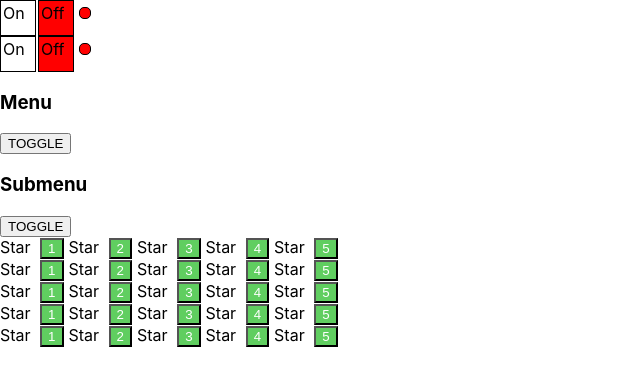
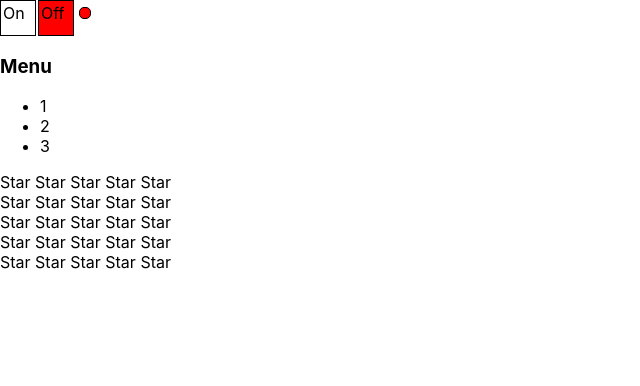
Before and after one commit to ivanrussui/kabzda-easy, a React (Create React App) app: page / in a window 1280 px wide. Shown: the top 386 px of the page, without its empty margins (0-640 px from the left). Built offline with nearby package versions, Linux system fonts and the light colour scheme.

Commit message:
07 - uncontrolled components

```diff
--- a/src/App.tsx
+++ b/src/App.tsx
@@ -26,9 +26,9 @@ function App() {
             {/*<Rating value={4}/>*/}
             {/*<Rating value={5}/>*/}
             <OnOff />
-            <OnOff />
+            {/*<OnOff />*/}
             <UncontrolledAccordion titleValue={'Menu'} />
-            <UncontrolledAccordion titleValue={'Submenu'} />
+            {/*<UncontrolledAccordion titleValue={'Submenu'} />*/}
             <UncontrolledRating />
             <UncontrolledRating />
             <UncontrolledRating />
--- a/src/components/UncontrolledAccordion/Accordion.tsx
+++ b/src/components/UncontrolledAccordion/Accordion.tsx
@@ -10,16 +10,17 @@ function UncontrolledAccordion(props: AccordionPropsType) {
     // console.log('Accordion rendering')
     // if (props.collapsed) {
 
-    let [collapsed, setCollapsed] = useState(true)
+    let [collapsed, setCollapsed] = useState(false)
 
     const onClickToggleHandler = () => {
-        collapsed ? setCollapsed(false) : setCollapsed(true)
+        // collapsed ? setCollapsed(false) : setCollapsed(true)
+        setCollapsed(!collapsed)
     }
 
     return (
         <>
-            <AccordionTitle title={ props.titleValue } />
-            <button onClick={onClickToggleHandler}>TOGGLE</button>
+            <AccordionTitle onClickToggleHandler={() => onClickToggleHandler()} title={ props.titleValue } />
+            {/*<button onClick={onClickToggleHandler}>TOGGLE</button>*/}
             { !collapsed && <AccordionBody /> }
         </>
     )
@@ -27,12 +28,13 @@ function UncontrolledAccordion(props: AccordionPropsType) {
 
 type AccordionTitlePropsType = {
     title: string
+    onClickToggleHandler: () => void
 }
 
 function AccordionTitle(props: AccordionTitlePropsType) {
     // debugger
     // console.log('AccordionTitle rendering')
-    return <h3>{props.title}</h3>
+    return <h3 onClick={props.onClickToggleHandler}>{props.title}</h3>
 }
 
 function AccordionBody() {
--- a/src/components/UncontrolledRating/UncontrolledRating.tsx
+++ b/src/components/UncontrolledRating/UncontrolledRating.tsx
@@ -15,8 +15,6 @@ export function UncontrolledRating(props: RatingPropsType) {
         setValue(value)
     }
 
-
-
     // const brnStyle = {
     //     margin: '0 5px',
     //     // backgroundColor: 'red',
@@ -30,16 +28,23 @@ export function UncontrolledRating(props: RatingPropsType) {
 
     return (
         <div>
-            <Star selected={ value > 0 } />
-            <button className={value > 0 ? styles.btnStyleCool : styles.btnStyle} onClick={() => onClickValueHandler(1)}>1</button>
-            <Star selected={ value > 1 } />
-            <button className={value > 1 ? styles.btnStyleCool : styles.btnStyle} onClick={() => onClickValueHandler(2)}>2</button>
-            <Star selected={ value > 2 } />
-            <button className={value > 2 ? styles.btnStyleCool : styles.btnStyle} onClick={() => onClickValueHandler(3)}>3</button>
-            <Star selected={ value > 3 } />
-            <button className={value > 3 ? styles.btnStyleCool : styles.btnStyle} onClick={() => onClickValueHandler(4)}>4</button>
-            <Star selected={ value > 4 } />
-            <button className={value > 4 ? styles.btnStyleCool : styles.btnStyle} onClick={() => onClickValueHandler(5)}>5</button>
+
+            <Star selected={ value > 0 } onClickValueHandler={() => onClickValueHandler(1)}/>
+            <Star selected={ value > 1 } onClickValueHandler={() => onClickValueHandler(2)}/>
+            <Star selected={ value > 2 } onClickValueHandler={() => onClickValueHandler(3)}/>
+            <Star selected={ value > 3 } onClickValueHandler={() => onClickValueHandler(4)}/>
+            <Star selected={ value > 4 } onClickValueHandler={() => onClickValueHandler(5)}/>
+
+            {/*<Star selected={ value > 0 } onClickValueHandler={onClickValueHandler}/>*/}
+            {/*<button className={value > 0 ? styles.btnStyleCool : styles.btnStyle} onClick={() => onClickValueHandler(1)}>1</button>*/}
+            {/*<Star selected={ value > 1 } onClickValueHandler={onClickValueHandler}/>*/}
+            {/*<button className={value > 1 ? styles.btnStyleCool : styles.btnStyle} onClick={() => onClickValueHandler(2)}>2</button>*/}
+            {/*<Star selected={ value > 2 } onClickValueHandler={onClickValueHandler}/>*/}
+            {/*<button className={value > 2 ? styles.btnStyleCool : styles.btnStyle} onClick={() => onClickValueHandler(3)}>3</button>*/}
+            {/*<Star selected={ value > 3 } onClickValueHandler={onClickValueHandler}/>*/}
+            {/*<button className={value > 3 ? styles.btnStyleCool : styles.btnStyle} onClick={() => onClickValueHandler(4)}>4</button>*/}
+            {/*<Star selected={ value > 4 } onClickValueHandler={onClickValueHandler}/>*/}
+            {/*<button className={value > 4 ? styles.btnStyleCool : styles.btnStyle} onClick={() => onClickValueHandler(5)}>5</button>*/}
 
             {/*<Star selected={ value > 0 } /><button>1</button>*/}
             {/*<Star selected={ value > 1 } /><button>2</button>*/}
@@ -52,13 +57,14 @@ export function UncontrolledRating(props: RatingPropsType) {
 
 type StarPropType = {
     selected: boolean
+    onClickValueHandler: () => void
 }
 
 function Star(props: StarPropType) {
     // console.log('Star rendering')
     if (props.selected) {
-        return <span><b>Star</b> </span>
+        return <span onClick={props.onClickValueHandler}><b> Star </b> </span>
     } else {
-        return <span>Star </span>
+        return <span  onClick={props.onClickValueHandler}> Star </span>
     }
 }
```
